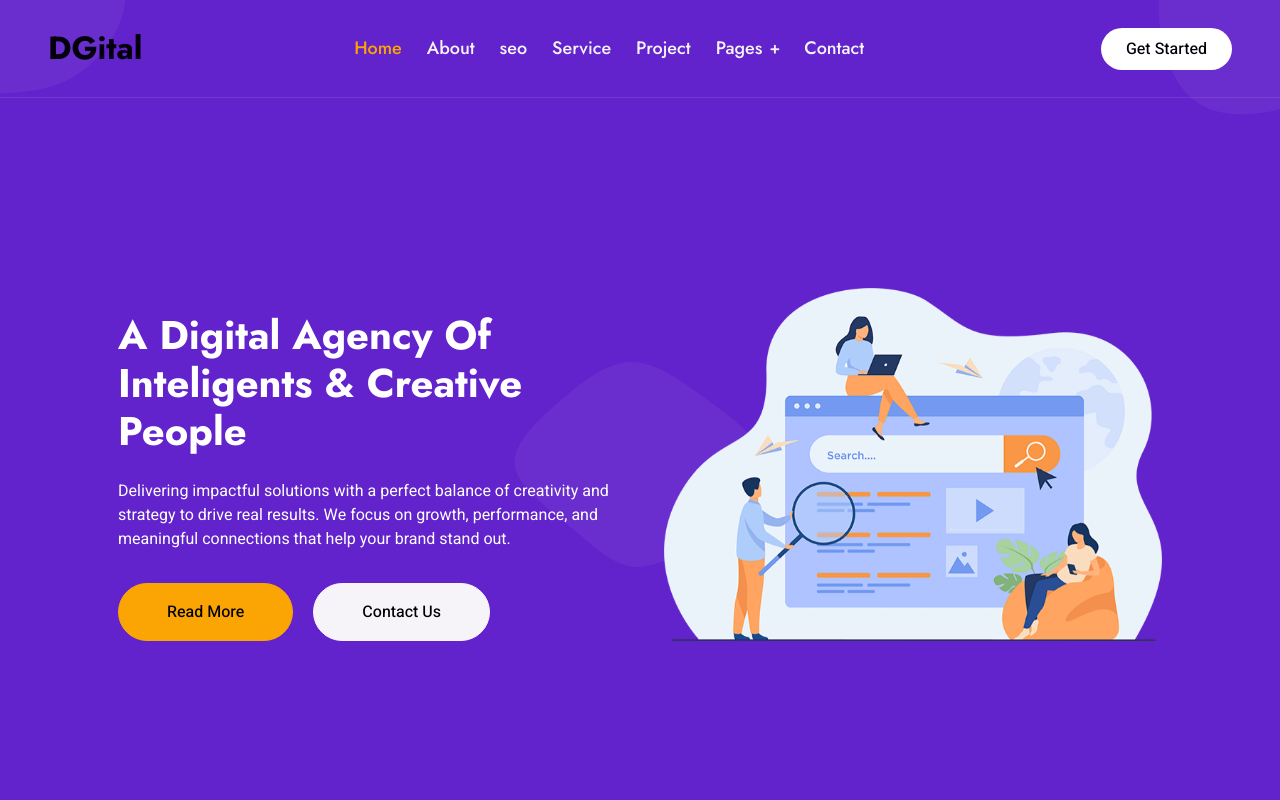
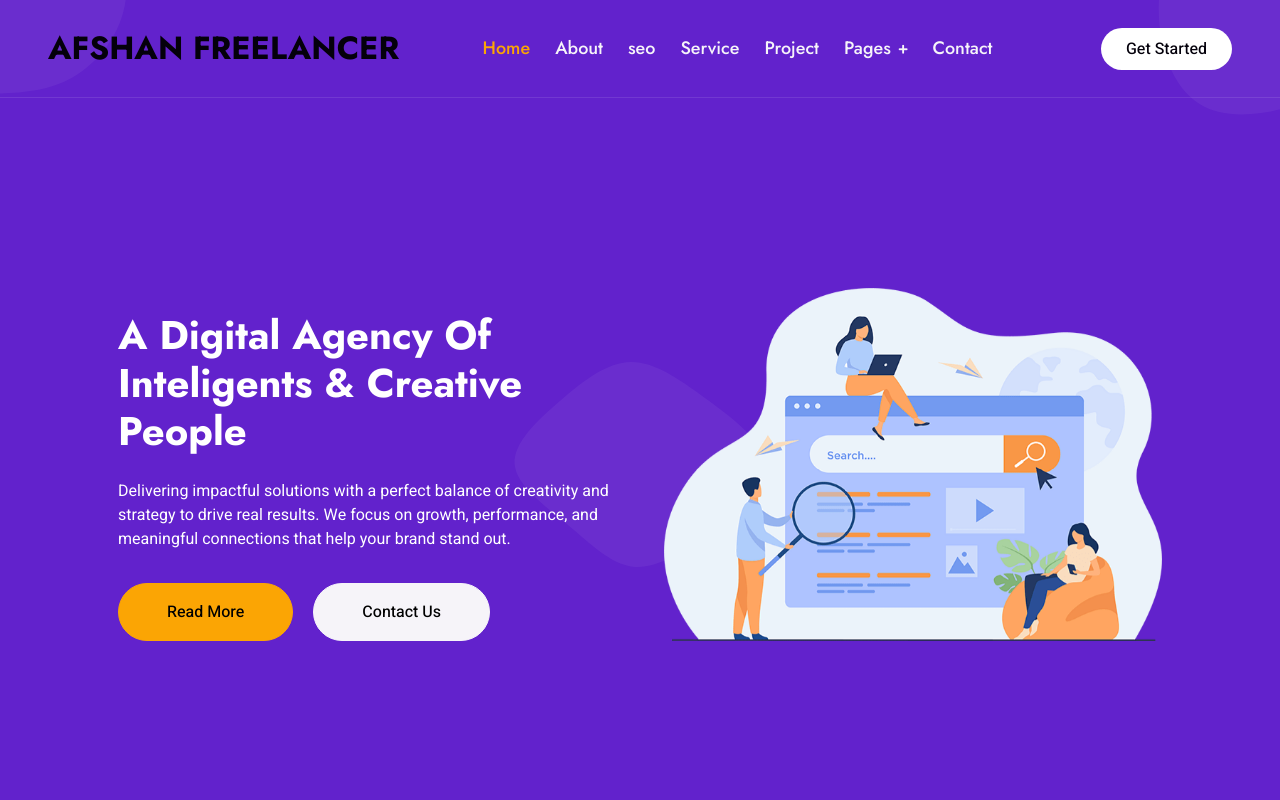
Before and after one commit to Afshanafsh/Afshan-freelancer, a plain HTML site: page index.html in a window 1280 px wide. Shown: the top 800 px of the page. Drawn offline with nearby package versions, Linux system fonts and the light colour scheme; a script that the page names is missing.

Commit message:
Update index.html

```diff
--- a/index.html
+++ b/index.html
@@ -69,7 +69,7 @@
         <div class="container-xxl position-relative p-0">
             <nav class="navbar navbar-expand-lg navbar-light px-4 px-lg-5 py-3 py-lg-0">
                 <a href="" class="navbar-brand p-0">
-                    <h2 class="m-0">DGital</h2>
+                    <h2 class="m-0">AFSHAN FREELANCER</h2>
                     <!-- <img src="img/logo.png" alt="Logo"> -->
                 </a>
                 <button class="navbar-toggler" type="button" data-bs-toggle="collapse" data-bs-target="#navbarCollapse">
```
